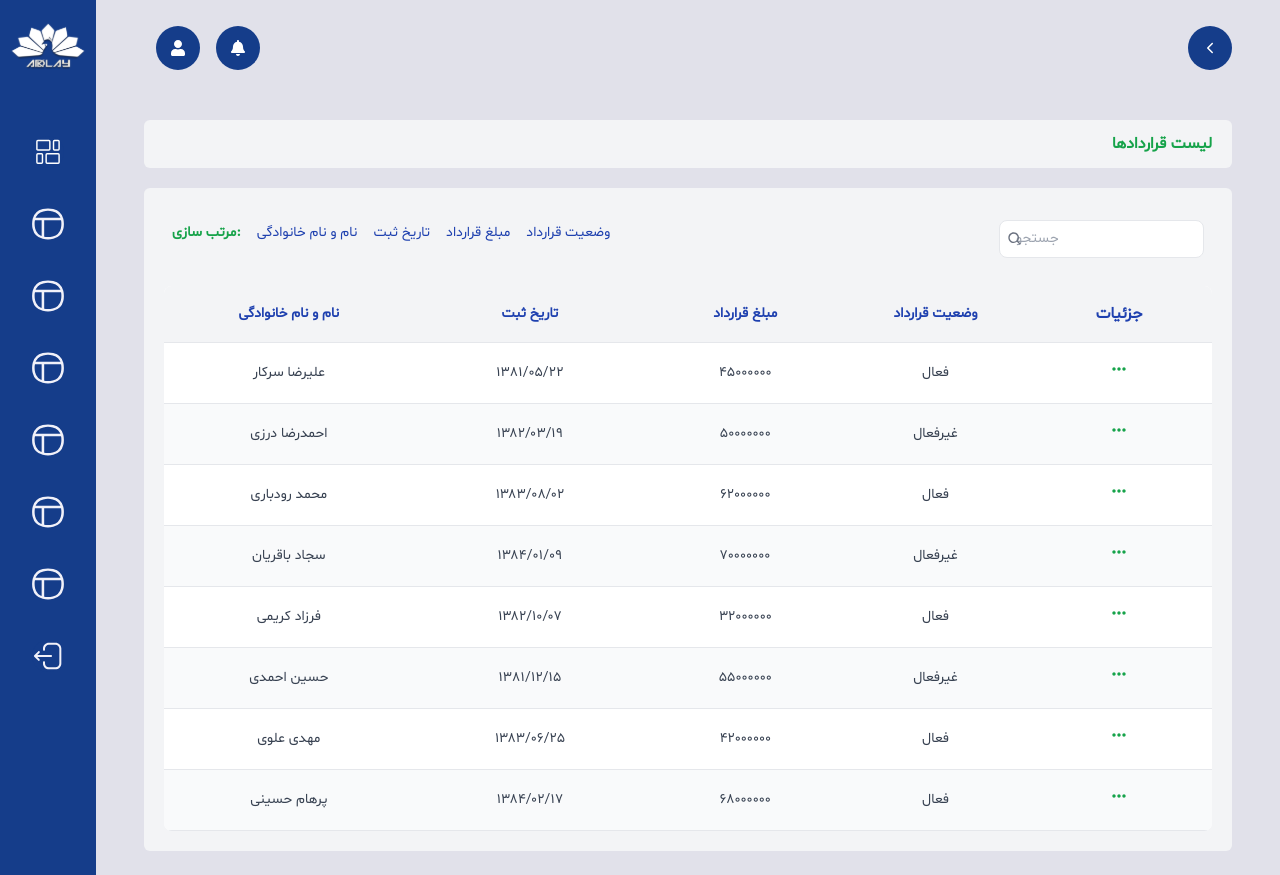
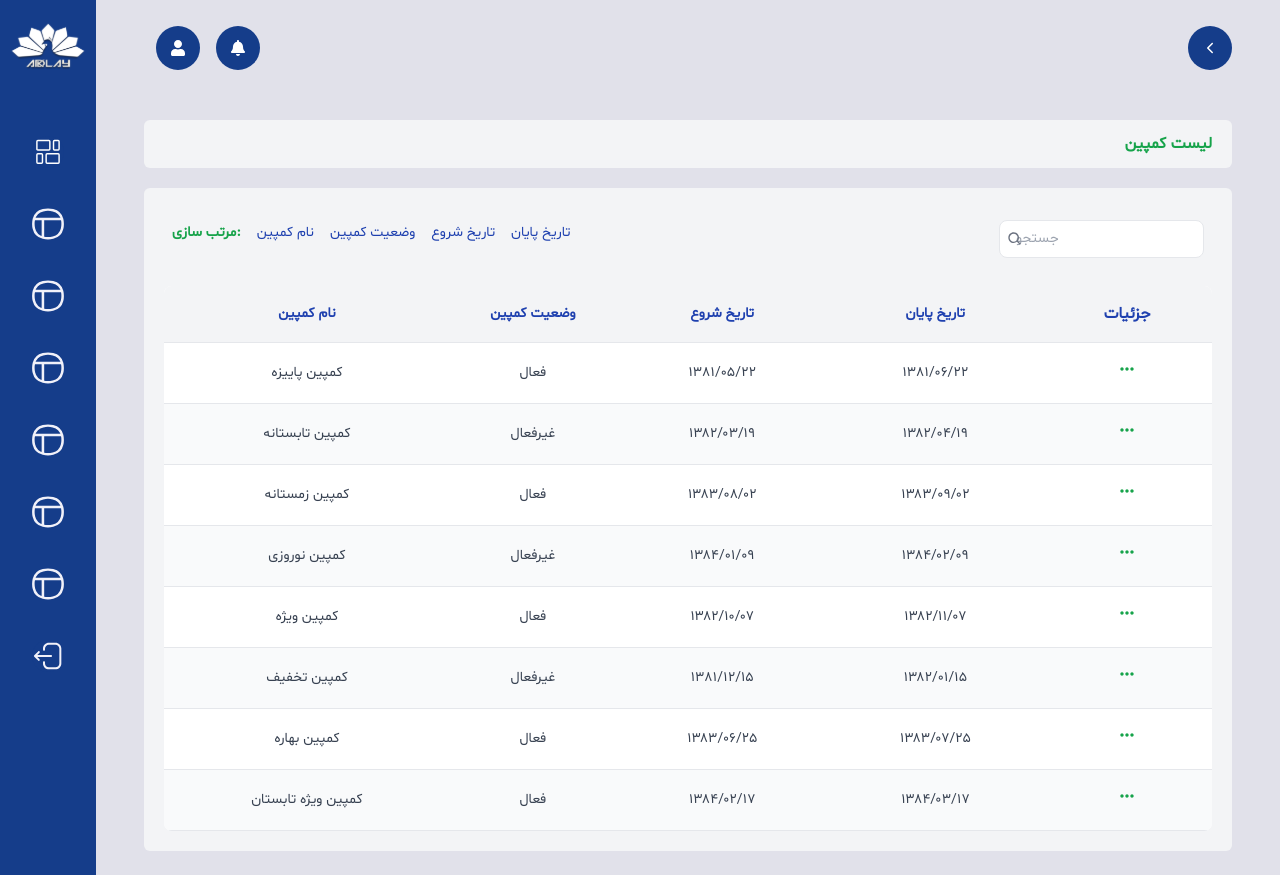
Before and after one commit to alirezzasarkar/customer-management-software, a React app: page /dashboard in a window 1280 px wide. Built offline with nearby package versions, Linux system fonts and the light colour scheme; the HTML template or start-up script is replaced by a standard one.

Commit message:
feat: CampaignListPage.jsx

```diff
--- /dev/null
+++ b/src/Pages/CampaignListPage.jsx
@@ -0,0 +1,75 @@
+import React, { useState } from "react";
+import CampaignList from "../Components/Marketing/CampaignList";
+
+const initialData = [
+  {
+    id: 1,
+    campaignName: "کمپین پاییزه",
+    campaignStatus: "فعال",
+    startDate: "۱۳۸۱/۰۵/۲۲",
+    endDate: "۱۳۸۱/۰۶/۲۲",
+  },
+  {
+    id: 2,
+    campaignName: "کمپین تابستانه",
+    campaignStatus: "غیرفعال",
+    startDate: "۱۳۸۲/۰۳/۱۹",
+    endDate: "۱۳۸۲/۰۴/۱۹",
+  },
+  {
+    id: 3,
+    campaignName: "کمپین زمستانه",
+    campaignStatus: "فعال",
+    startDate: "۱۳۸۳/۰۸/۰۲",
+    endDate: "۱۳۸۳/۰۹/۰۲",
+  },
+  {
+    id: 4,
+    campaignName: "کمپین نوروزی",
+    campaignStatus: "غیرفعال",
+    startDate: "۱۳۸۴/۰۱/۰۹",
+    endDate: "۱۳۸۴/۰۲/۰۹",
+  },
+  {
+    id: 5,
+    campaignName: "کمپین ویژه",
+    campaignStatus: "فعال",
+    startDate: "۱۳۸۲/۱۰/۰۷",
+    endDate: "۱۳۸۲/۱۱/۰۷",
+  },
+  {
+    id: 6,
+    campaignName: "کمپین تخفیف",
+    campaignStatus: "غیرفعال",
+    startDate: "۱۳۸۱/۱۲/۱۵",
+    endDate: "۱۳۸۲/۰۱/۱۵",
+  },
+  {
+    id: 7,
+    campaignName: "کمپین بهاره",
+    campaignStatus: "فعال",
+    startDate: "۱۳۸۳/۰۶/۲۵",
+    endDate: "۱۳۸۳/۰۷/۲۵",
+  },
+  {
+    id: 8,
+    campaignName: "کمپین ویژه تابستان",
+    campaignStatus: "فعال",
+    startDate: "۱۳۸۴/۰۲/۱۷",
+    endDate: "۱۳۸۴/۰۳/۱۷",
+  },
+];
+
+const columns = [
+  { id: "campaignName", label: "نام کمپین" },
+  { id: "campaignStatus", label: "وضعیت کمپین" },
+  { id: "startDate", label: "تاریخ شروع" },
+  { id: "endDate", label: "تاریخ پایان" },
+];
+
+const CampaignListPage = () => {
+  const [data, setData] = useState(initialData);
+  return <CampaignList data={data} columns={columns} />;
+};
+
+export default CampaignListPage;
--- a/src/Routes/DashboardRoutes.jsx
+++ b/src/Routes/DashboardRoutes.jsx
@@ -1,13 +1,12 @@
 import React from "react";
 import Layout from "./../Components/Layout/Layout";
-import ContractListPage from "../Pages/ContractListPage";
-import AddContractPage from "../Pages/AddContractPage";
+import CampaignListPage from "../Pages/CampaignListPage";
 
 const DashboardRoutes = () => {
   return (
     <Layout>
       {/* <Routes> */}
-      <ContractListPage />
+      <CampaignListPage />
       {/* </Routes> */}
     </Layout>
   );
```
